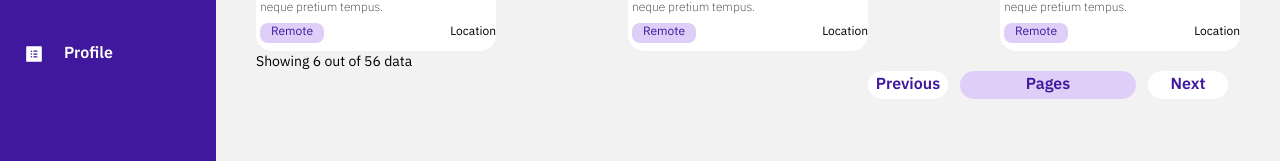
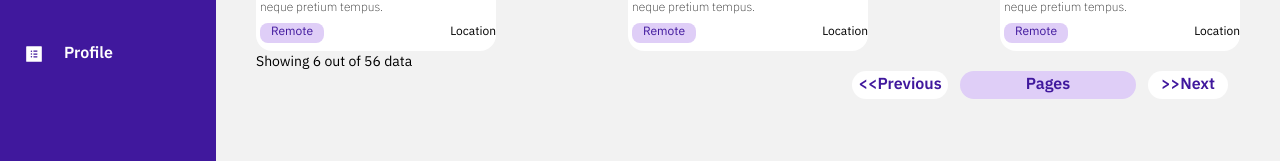
Before and after one commit to AvishJ03/SIH-2022, a React (Create React App) app in the folder client/: page / in a window 1280 px wide. Shown: the part 425-586 px from the top of the page. Built offline with nearby package versions, Linux system fonts and the light colour scheme.

Commit message:
small change

```diff
--- a/client/src/pages/SearchJob.js
+++ b/client/src/pages/SearchJob.js
@@ -132,9 +132,9 @@ const SearchJob = () => {
           Showing 6 out of 56 data
         </div>
         <div className="flex justify-end">
-          <div className="bg-white w-20 h-7  mx-3 rounded-2xl">
+          <div className="bg-white w-24 h-7  mx-3 rounded-2xl">
             <div className="text-purple font-sm text-center font-semibold ">
-              Previous
+              &lt;&lt;Previous
             </div>
           </div>
           <div className="bg-[#dfcef7] w-44 h-7  rounded-2xl flex justify-evenly">
@@ -142,7 +142,7 @@ const SearchJob = () => {
           </div>
           <div className="bg-white w-20 h-7 mx-3 rounded-2xl">
             <div className="text-purple font-sm text-center font-semibold">
-              Next
+              &gt;&gt;Next
             </div>
           </div>
         </div>
```
